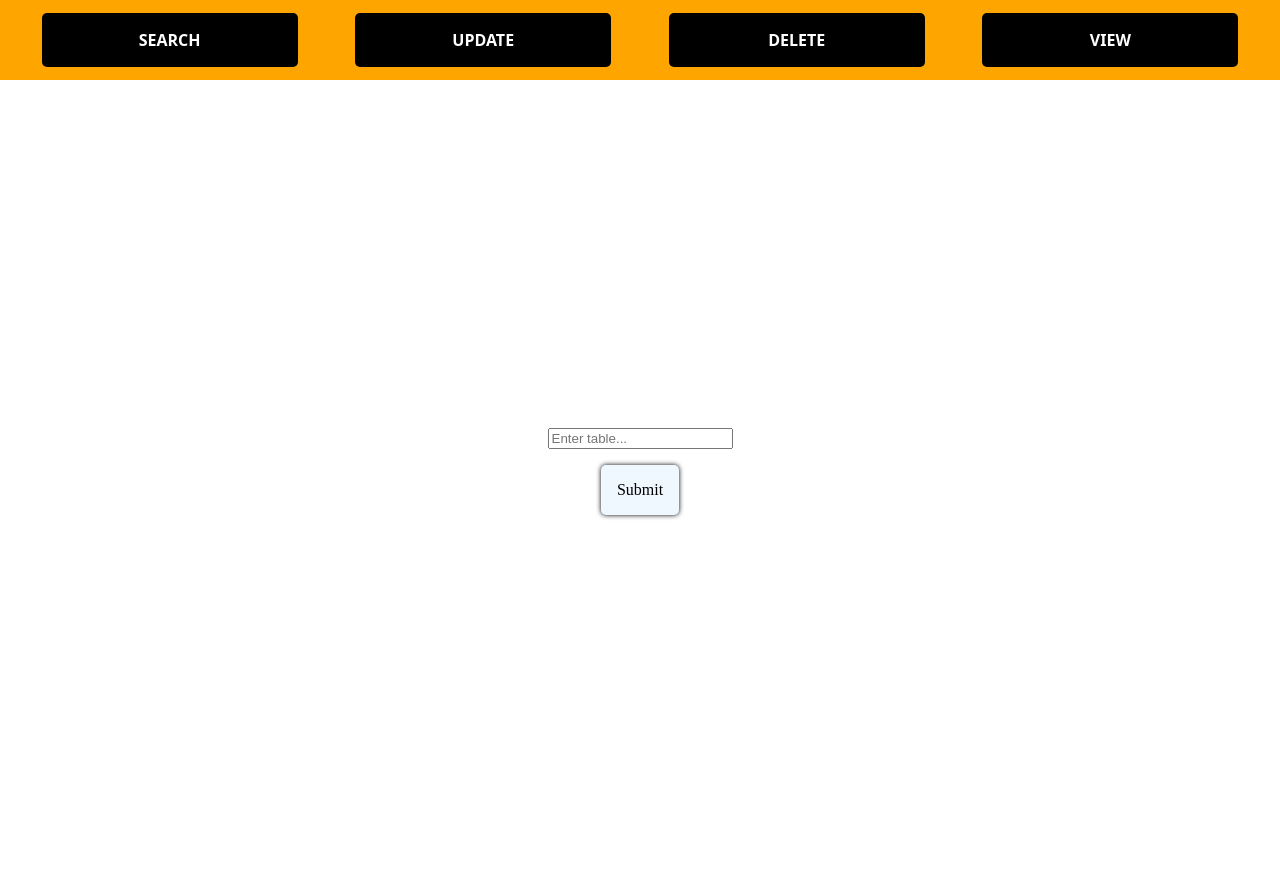
After one commit to GFD1998/NEWM-N425_Group-4, a PHP site: template public/pages/client.php in a window 1280 px wide. The commit adds this page. Run offline with PHP 8.4, Linux system fonts and the light colour scheme; the template is opened without the code that fills it, so the values that code supplies are empty.

Commit message:
Visual Spruce Up

```diff
--- a/api/models/Ingredient.php
+++ b/api/models/Ingredient.php
@@ -14,8 +14,9 @@ class Ingredient{
     }
 
     public function getData(){
-        $data = [$this->ingredientID, $this->name, $this->description];
-        $jsonData = json_encode($data);
+        // $data = [$this->ingredientID, $this->name, $this->description];
+        $data = self::all();
+        // $jsonData = json_encode($data);
         return $jsonData;
     }
 
--- a/public/css/body/main.css
+++ b/public/css/body/main.css
@@ -1,3 +1,10 @@
+
+
+
+html, body{
+    margin: 0 !important;
+}
+
 .clientContainer{
     display: flex;
     flex-direction: column;
--- /dev/null
+++ b/public/css/body/nav.css
@@ -0,0 +1,32 @@
+.navBtn{
+    color: #FFFFFF;
+    background-color: #000000;
+    border-radius: 5px;
+    /* padding: 10px; */
+    font-weight: 900;
+    font-family: 'Noto Sans', sans-serif;
+    transition: color 0.5s, background-color 0.5s;
+}
+
+.navBtn:hover{
+    color: #000000;
+    background-color: #FFFFFF;
+    border-radius: 5px;
+    /* padding: 10px; */
+    cursor: pointer;
+}
+
+#topNav{
+    display: flex;
+    flex-direction: row;
+    /* width: 100%; */
+    justify-content: space-around;
+    align-items: center;
+    background-color: orange;
+    padding: 1vw;
+}
+
+#topNav p{
+    width: 20vw;
+    text-align: center;
+}
--- a/public/css/main.css
+++ b/public/css/main.css
@@ -1 +1,3 @@
-@import 'main.css';
+
+@import 'body/nav.css';
+@import 'body/main.css';
--- /dev/null
+++ b/public/globals/nav.php
@@ -0,0 +1,63 @@
+<div id="topNav">
+
+    <div
+    id="search"
+    class="navBtn"
+    onClick="search()">
+        <p>SEARCH</p>
+    </div>
+    <div
+    id="update"
+    class="navBtn"
+    onClick="update()">
+        <p>UPDATE</p>
+    </div>
+    <div
+    id="delete"
+    class="navBtn"
+    onClick="pdelete()">
+        <p>DELETE</p>
+    </div>
+    <div
+    id="view"
+    class="navBtn"
+    onClick="view()">
+        <p>VIEW</p>
+    </div>
+</div>
+
+
+
+<script>
+
+    function search(){
+        window.location.href += '/search';
+    }
+
+    function update(){
+        window.location.href += '/update';
+    }
+
+    //Function is pdelete due to keyword reservation of 'delete'.
+    function pdelete(){
+        window.location.href += '/delete';
+    }
+
+    function view(){
+        window.location.href += '/view';
+    }
+
+
+
+    /*var submitBtn = document.getElementById("submitBtn");
+
+    submitBtn.onclick = () => {
+        if(!document.getElementById("tableValue").value){
+            alert('You must input a resource value.');
+        }else{
+            var url = window.location.href;
+            // url = url.split('/')[0];
+            window.location.href = url + '/mcdonalds/' + document.getElementById("tableValue").value;
+        }
+    };*/
+</script>
--- /dev/null
+++ b/public/pages/client.php
@@ -0,0 +1,26 @@
+<?php
+require "globals/nav.php";
+?>
+
+<head>
+    <title>McDonald's Resource API</title>
+</head>
+<link rel='stylesheet' href='css/main.css' />
+<div class='clientContainer'>
+    <input id='tableValue' type='text' placeholder='Enter table...' />
+    <p id='submitBtn'>Submit</p>
+</div>
+
+<script>
+    var submitBtn = document.getElementById("submitBtn");
+
+    submitBtn.onclick = () => {
+        if(!document.getElementById("tableValue").value){
+            alert('You must input a resource value.');
+        }else{
+            var url = window.location.href;
+            // url = url.split('/')[0];
+            window.location.href = url + '/mcdonalds/' + document.getElementById("tableValue").value;
+        }
+    };
+</script>
```
Also changed, not shown: api/Controllers/MenuItemController.php (+10 -0 lines), config/routes.php (+31 -22 lines), public/pages/delete.php (added), public/pages/search.php (added), public/pages/update.php (added), public/pages/view.php (added).
